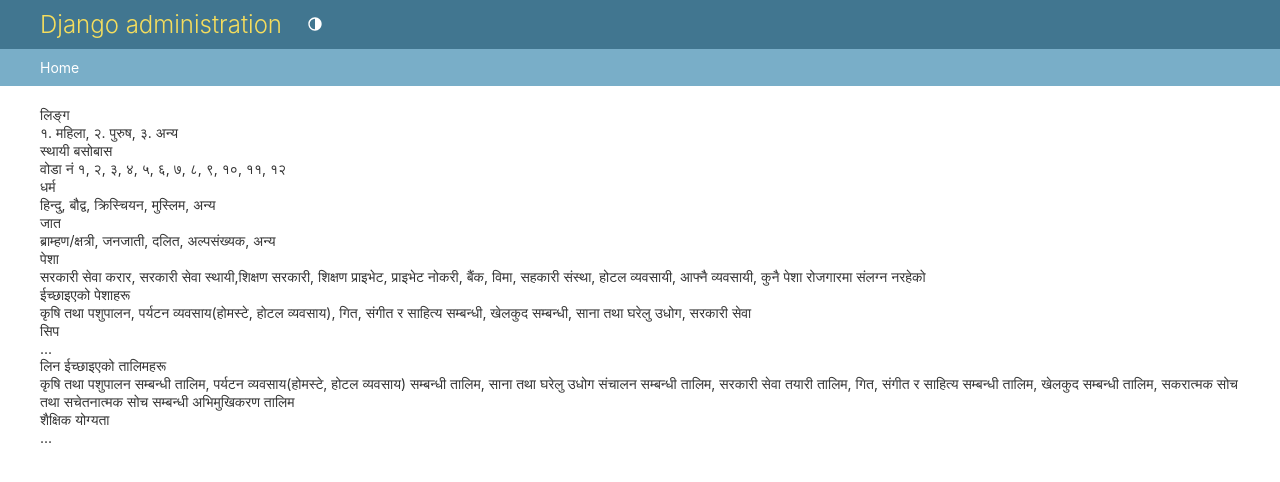
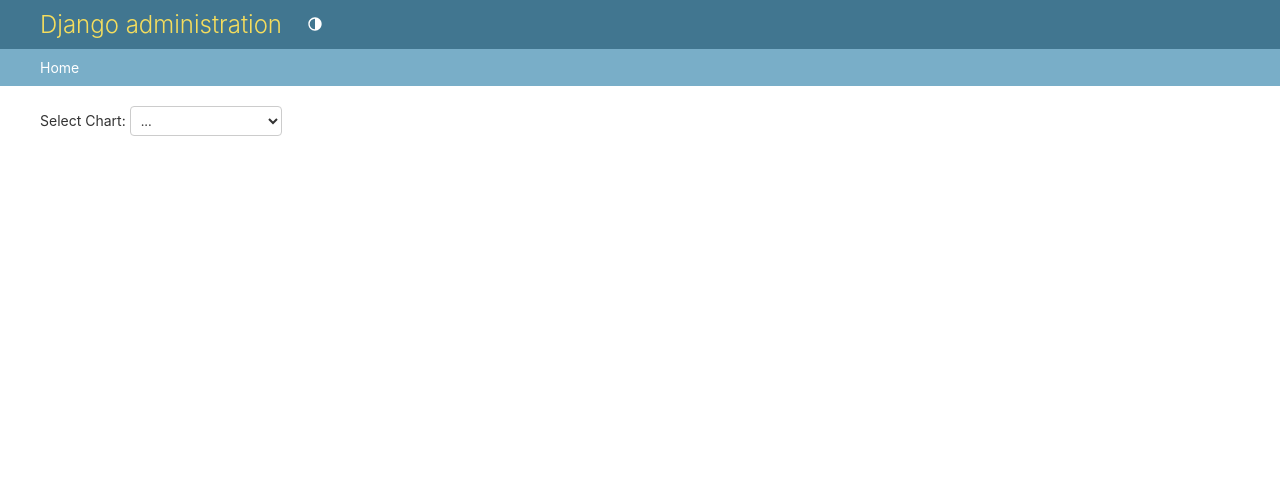
Before and after one commit to Nirmaldahal25/Survey_Dhuikhel, a Django app: template templates/admin/survey/stats.html in a window 1280 px wide. Shown: the top 482 px of the page. Run offline with Django 4.2, Linux system fonts and the light colour scheme; the template is opened without the code that fills it, so the values that code supplies are empty; parts of the project's set-up code (start-up, migrations or seed data) failed here and were passed over; some libraries are stand-ins or nearby versions.

Commit message:
Modification to data visualization

```diff
--- a/forms/admin.py
+++ b/forms/admin.py
@@ -40,7 +40,7 @@ class PersonsFormAdmin(admin.ModelAdmin):
     ]
     search_fields = ("name", "citizenship", "email", "mobile_number")
     readonly_fields = ["age"]
-    list_display = ("name", "mobile_number", "citizenship", "birthday")
+    list_display = ("name", "gender","permanent_address","mobile_number", "birthday","religion","caste","fathers_name","mothers_name","submitter_name")
 
     def age(self, obj):
         if obj:
--- a/survey/settings.py
+++ b/survey/settings.py
@@ -132,6 +132,10 @@ REST_FRAMEWORK = {
 
 
 JAZZMIN_SETTINGS = {
+    "site_header": "धुलिखेल युवा परिषद",
+    "site_brand": "धुलिखेल युवा परिषद",
+    "site_title": "धुलिखेल युवा परिषद",
+    "site_logo" : "Logo\dhulikhellogo.png",
     "custom_links": {
         "forms": [
             {
--- a/templates/admin/survey/stats.html
+++ b/templates/admin/survey/stats.html
@@ -8,74 +8,100 @@ Survey Report
 {% block content %}
     <link rel="stylesheet" href="{% static 'chartist/chartist.min.css' %}">
     <script type="text/javascript" src="{% static 'chartist/chartist.min.js' %}"></script>
+    <script src="https://code.jquery.com/jquery-3.6.0.min.js"></script>
+    <style>
+        #chart-container{
+            width: 100%;
+            height: 45vh;
+        }
+
+        .ct-series-a .ct-bar {
+             stroke: #F3D00D;
+        }
+    </style>
     <div class="container-fluid">
-        <div class="card text-center">
+        <div class="form-group">
+            <label for="chart-select">Select Chart:</label>
+            <select id="chart-select" class="form-control">
+                <option value="default">...</option>
+                <option value="gender">लि‌ङ्ग</option>
+                <option value="woda">स्थायी बसोबास</option>
+                <option value="religion">धर्म</option>
+                <option value="caste">जात</option>
+                <option value="occupation">पेशा</option>
+                <option value="adoccupation">ईच्छाइएको पेशाहरू</option>
+                <option value="skill">सिप</option>
+                <option value="training">लिन ईच्छाइएको तालिमहरू</option>
+                <option value="qualification">शैक्षिक योग्यता</option>
+            </select>
+        </div>
+
+        <div id = "gender" class="card text-center">
             <div class="card-header">
             लि‌ङ्ग
             </div>
             <div class="card-body">
-                <div class="gender-chart"></div>
+                <div id="chart-container" class="gender-chart"></div>
             </div>
             <div class="card-footer text-muted">
                 १. महिला, २. पुरुष, ३. अन्य
             </div>
         </div>
 
-        <div class="card text-center">
+        <div id = "woda" class="card text-center">
             <div class="card-header">
             स्थायी बसोबास
             </div>
             <div class="card-body">
-                <div class="woda-chart"></div>
+                <div id="chart-container" class="woda-chart"></div>
             </div>
             <div class="card-footer text-muted">
                 वोडा नं १, २, ३, ४, ५, ६, ७, ८, ९, १०, ११, १२
             </div>
         </div>
 
-
-        <div class="card text-center">
+        <div id = "religion" class="card text-center">
             <div class="card-header">
             धर्म
             </div>
             <div class="card-body">
-                <div class="religion-chart"></div>
+                <div id="chart-container" class="religion-chart"></div>
             </div>
             <div class="card-footer text-muted">
                 हिन्दु, बौद्व, क्रिस्चियन, मुस्लिम, अन्य
             </div>
         </div>
 
-        <div class="card text-center">
+        <div id = "caste" class="card text-center">
             <div class="card-header">
             जात
             </div>
             <div class="card-body">
-                <div class="caste-chart"></div>
+                <div id="chart-container" class="caste-chart"></div>
             </div>
             <div class="card-footer text-muted">
                 ब्राम्हण/क्षत्री, जनजाती, दलित, अल्पसंख्यक, अन्य
             </div>
         </div>
 
-        <div class="card text-center">
+        <div id = "occupation" class="card text-center">
             <div class="card-header">
             पेशा
             </div>
             <div class="card-body">
-                <div class="occupation-chart"></div>
+                <div id="chart-container" class="occupation-chart"></div>
             </div>
             <div class="card-footer text-muted">
                 सरकारी सेवा करार, सरकारी सेवा स्थायी,शिक्षण सरकारी, शिक्षण प्राइभेट, प्राइभेट नोकरी, बैंक, विमा, सहकारी संस्था, होटल व्यवसायी, आफ्नै व्यवसायी, कुनै पेशा रोजगारमा संलग्न नरहेको
             </div>
         </div>
 
-        <div class="card text-center">
+        <div id = "adoccupation" class="card text-center">
             <div class="card-header">
             ईच्छाइएको पेशाहरू
             </div>
             <div class="card-body">
-                <div class="adoccupation-chart"></div>
+                <div id="chart-container" class="adoccupation-chart"></div>
             </div>
             <div class="card-footer text-muted">
                 कृषि तथा पशुपालन,
@@ -88,12 +114,12 @@ Survey Report
         </div>
 
 
-        <div class="card text-center">
+        <div id = "skill" class="card text-center">
             <div class="card-header">
             सिप
             </div>
             <div class="card-body">
-                <div class="skill-chart"></div>
+                <div id="chart-container" class="skill-chart"></div>
             </div>
             <div class="card-footer text-muted">
                 ...
@@ -101,12 +127,12 @@ Survey Report
         </div>
 
 
-        <div class="card text-center">
+        <div id = "training" class="card text-center">
             <div class="card-header">
             लिन ईच्छाइएको तालिमहरू
             </div>
             <div class="card-body">
-                <div class="training-chart"></div>
+                <div id="chart-container" class="training-chart"></div>
             </div>
             <div class="card-footer text-muted">
             कृषि तथा पशुपालन सम्बन्धी तालिम, पर्यटन व्यवसाय(होमस्टे, होटल व्यवसाय) सम्बन्धी तालिम, साना तथा घरेलु उधोग संचालन सम्बन्धी तालिम, सरकारी सेवा तयारी तालिम, गित, संगीत र साहित्य सम्बन्धी तालिम, खेलकुद सम्बन्धी तालिम,
@@ -114,12 +140,12 @@ Survey Report
             </div>
         </div>
 
-        <div class="card text-center">
+        <div id = "qualification" class="card text-center">
             <div class="card-header">
             शैक्षिक योग्यता
             </div>
             <div class="card-body">
-                <div class="qualification-chart"></div>
+                <div id="chart-container" class="qualification-chart"></div>
             </div>
             <div class="card-footer text-muted">
                 ...
@@ -129,51 +155,95 @@ Survey Report
 
 
     <script type="text/javascript">
+        $(document).ready(function() {
+            //Hide all the card initially.
+            $('.card').hide();
+            //Show the card based on the dropdown value.
+            $("#chart-select").change(function() {
+                var selectedChart = $(this).val();
+                $('.card').hide();
+                $("#" + selectedChart).show();
+
+                function renderBarLabels(chart) {
+                    chart.on('draw', function(data) {
+                        if (data.type === 'bar') {
+                        var bar = data.element;
+                        var value = data.value.y;
+                        var xPos = data.x1  + (bar.width() / 2);
+                        var yPos = data.y1 - bar.height() - 4;
+                        data.group
+                            .elem('text', {
+                            x: xPos,
+                            y: yPos,
+                            style: 'text-anchor: middle'
+                            }, 'ct-bar-label')
+                            .text(value);
+                        }
+                    });
+                }
                 var genderData = {
                     labels : ["महिला","पुरुष", "अन्य"],
                     series : [[{% for key,value in genders_count.items %} {{ value }},{% endfor %}]],
                 };
                 var options = {
-            seriesBarDistance: 10
+                    seriesBarDistance: 10,
                 };
-        var gender = new Chartist.Bar('.gender-chart', genderData, options);
+                var gender = new Chartist.Bar('.gender-chart', genderData, options,);
+                renderBarLabels(gender);
+                // var data = {
+                //     series: [5, 3, 0]
+                // };
 
+                // var sum = function(a, b) { return a + b };
+
+                // var gender = new Chartist.Pie('.gender-chart', data, {
+                //     labelInterpolationFnc: function(value) {
+                //         return value;
+                //     // return Math.round(value / data.series.reduce(sum) * 100) + '%';
+                // }
+                // });
 
                 var wodaData = {
                     labels : ["१","२","३","४","५","६","७","८","९","१०","११","१२"],
                     series : [[{% for key,value in woda_count.items %} {{ value }},{% endfor %}]],
                 };
                 var woda = new Chartist.Bar('.woda-chart', wodaData, options);
+                renderBarLabels(woda);
 
                 var religionData = {
                     labels : [{% for value in religion_count.religion_name %} '{{ value }}',{% endfor %}],
                     series : [[{% for value in religion_count.count %} {{ value }},{% endfor %}]],
                 };
                 var religion = new Chartist.Bar('.religion-chart', religionData, options);
+                renderBarLabels(religion);
 
                 var casteData = {
                     labels : [{% for value in caste_count.caste_name %} '{{ value }}',{% endfor %}],
                     series : [[{% for value in caste_count.count %} {{ value }},{% endfor %}]],
                 };
                 var caste = new Chartist.Bar('.caste-chart', casteData, options);
+                renderBarLabels(caste);
 
                 var occupationsData = {
                     labels : [{% for value in occupation_count.occupation_name %} '{{ value }}',{% endfor %}],
                     series : [[{% for value in occupation_count.count %} {{ value }},{% endfor %}]],
                 };
                 var occupation = new Chartist.Bar('.occupation-chart', occupationsData, options);
+                renderBarLabels(occupation);
 
                 var adoccupationsData = {
                     labels : [{% for value in adoccupation_count.occupation_name %} '{{ value }}',{% endfor %}],
                     series : [[{% for value in adoccupation_count.count %} {{ value }},{% endfor %}]],
                 };
                 var adoccupation = new Chartist.Bar('.adoccupation-chart', adoccupationsData, options);
+                renderBarLabels(adoccupation);
 
                 var skillsData = {
                     labels : [{% for value in skill_count.skill_name %} '{{ value }}',{% endfor %}],
                     series : [[{% for value in skill_count.count %} {{ value }},{% endfor %}]],
                 };
                 var skill = new Chartist.Bar('.skill-chart', skillsData, options);
+                renderBarLabels(skill);
 
 
                 var trainingsData = {
@@ -181,11 +251,21 @@ Survey Report
                     series : [[{% for value in skill_count.count %} {{ value }},{% endfor %}]],
                 };
                 var training = new Chartist.Bar('.training-chart', trainingsData, options);
+                renderBarLabels(training);
 
                 var qualificationsData = {
                     labels : [{% for value in qualification_count.qualification_name %} '{{ value }}',{% endfor %}],
                     series : [[{% for value in qualification_count.count %} {{ value }},{% endfor %}]],
                 };
                 var qualification = new Chartist.Bar('.qualification-chart', qualificationsData, options);
+                renderBarLabels(qualification);
+                // setTimeout(function() {$(window).trigger('resize');}, 100);
+            });
+
+            /////////////
+
+        });
+
+
     </script>
 {% endblock %}
```
Also changed, not shown: forms/migrations/0001_initial.py, forms/migrations/0002_alter_interestedoccupation_unique_together_and_more.py (deleted), 1 other file. Lines whose indentation alone changed are shown as unchanged.
